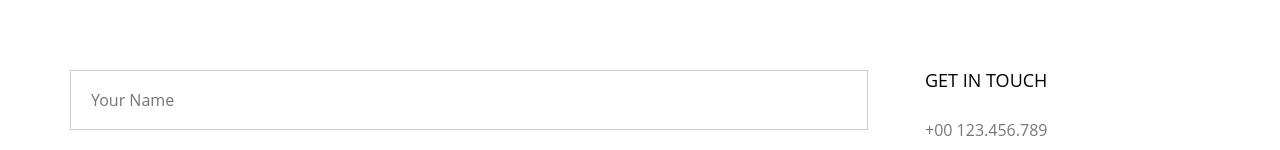
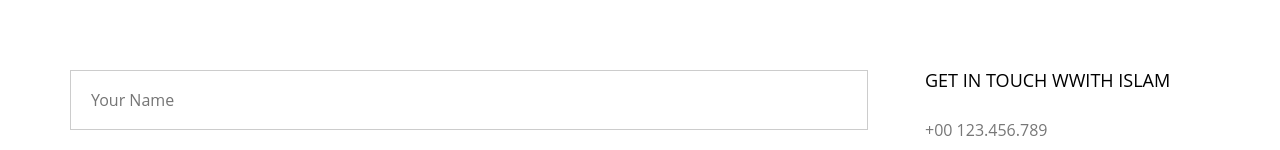
Before and after one commit to eslamashr/template-2, a plain HTML site: page index.html in a window 1280 px wide. Shown: the part 7961-8111 px from the top of the page. Drawn offline with Linux system fonts and the light colour scheme.

Commit message:
change text

```diff
--- a/index.html
+++ b/index.html
@@ -385,7 +385,7 @@ Curabitur arcu erat, accumsan id imperdiet et, porttitor at sem. Mauris blan dit
    <input type="submit" value="send message">
       </form>
       <div class="info">
-        <h4>Get In Touch</h4>
+        <h4>Get In Touch wwith islam</h4>
         <span class="phone">+00 123.456.789</span>
          <span class="phone">+00 123.456.789</span>
          <h4>Where We Are</h4>
```
